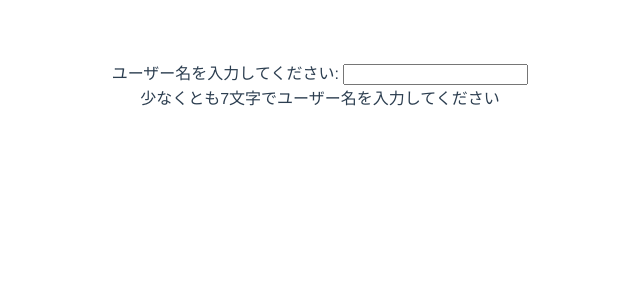
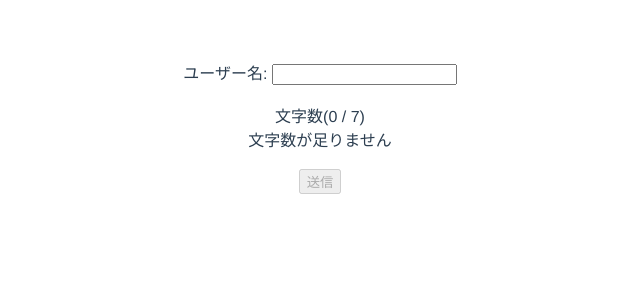
Before and after one commit to RyuseiNomi/vue_unit_test_tutorial, a Vue app: page / in a window 1280 px wide. Shown: the top 300 px of the page, without its empty margins (320-960 px from the left). Built offline with nearby package versions, Linux system fonts and the light colour scheme.

Commit message:
add submit button and add test cases

```diff
--- a/src/components/NameTextArea.vue
+++ b/src/components/NameTextArea.vue
@@ -1,9 +1,15 @@
 <template>
   <div>
-    ユーザー名を入力してください: <input v-model="username">
+    <div class="name">
+      ユーザー名: <input v-model="username">
+    </div>
+    <br>
+    <div class="char-counter">文字数({{username.length}} / 7)</div>
     <div v-if="isShowError" class="error">
-      少なくとも7文字でユーザー名を入力してください
+      文字数が足りません
     </div>
+    <br>
+    <button class="submit-button" :disabled="isShowError">送信</button>
   </div>
 </template>
 
@@ -19,8 +25,14 @@ export default {
     /**
      * 入力された名前が 7 文字以上かどうかを判定する
      */
-    isShowError () {
-      return this.username.trim().length < 7
+    isShowError() {
+      return this.username.length < 7;
+    },
+    /**
+     * 全ての項目が正しく入力されているかどうかを判定する
+     */
+    isAbleToSubmit() {
+      return this.isShowError();
     }
   }
 }
```
Also changed, not shown: 1 other file (tests, documents, lock files or other folders).
